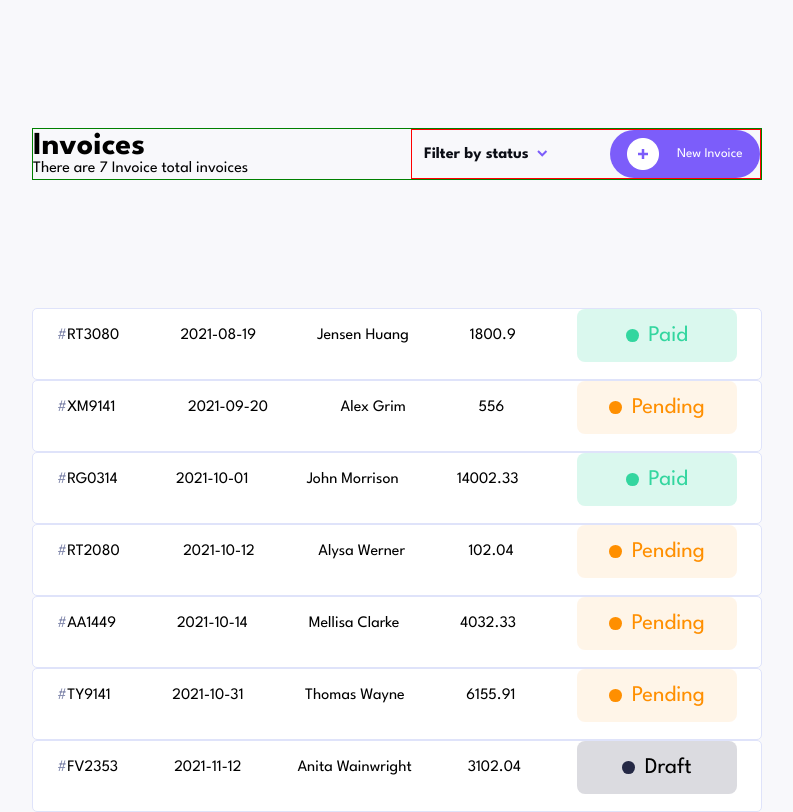
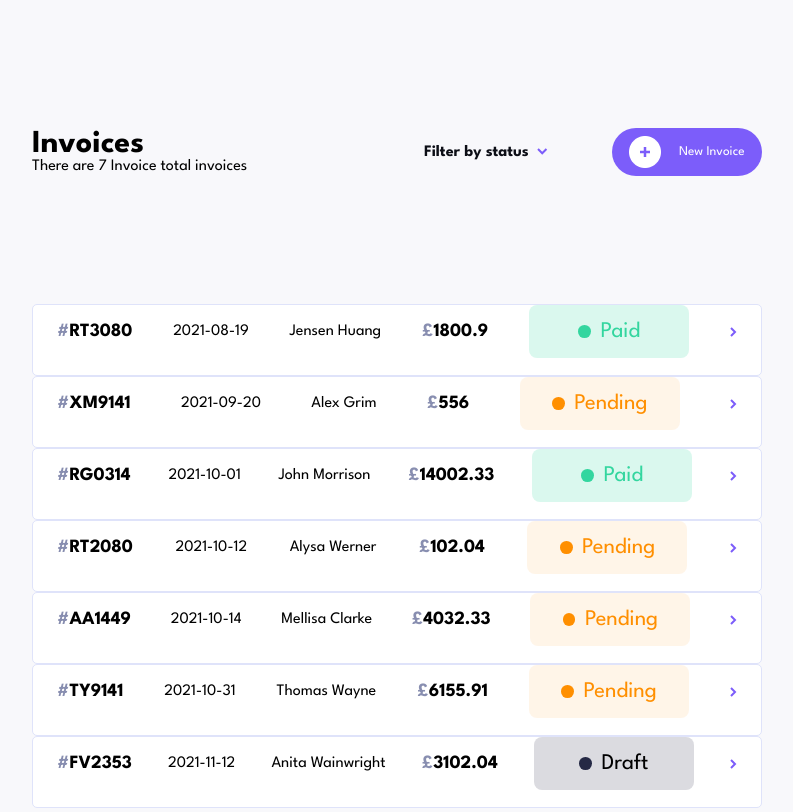
Before and after one commit to Magnus-kutuson/Invoice-App, an Angular app: page / in a window 1280 px wide. Shown: the whole page, without its empty margins (243-1036 px from the left). Built offline with nearby package versions, Linux system fonts and the light colour scheme.

Commit message:
integrate header component into invoice display; update styles and structure for improved layout

```diff
--- a/src/app/app.component.html
+++ b/src/app/app.component.html
@@ -1,3 +1,3 @@
-<app-header></app-header>
+<!-- <app-header></app-header> -->
 <app-invoice></app-invoice>
 <!-- <router-outlet /> -->
--- a/src/app/component/header/header.component.css
+++ b/src/app/component/header/header.component.css
@@ -3,7 +3,6 @@
     width: 730px;
     justify-content: space-between;
     align-items: center;
-    border: 1px solid green;
     margin: 8rem auto;
 
 }
@@ -15,7 +14,6 @@
     display: flex;
     justify-content: space-between;
     align-items: center;
-    border: 1px solid red;
 }
 
 button{
--- a/src/app/component/invoice/invoice.component.html
+++ b/src/app/component/invoice/invoice.component.html
@@ -1,9 +1,13 @@
-<div class="invoice-container"  *ngFor="let dataList of data">
+<div>
+    <app-header></app-header>
+    <div class="invoice-container"  *ngFor="let dataList of data">
         <div class="invoice-content">
-            <p><span>#</span>{{ dataList.id }}</p>
+            <h3><span>#</span>{{ dataList.id }}</h3>
             <p>{{ dataList.paymentDue }}</p>
             <p>{{ dataList.clientName }}</p>
-            <p>{{ dataList.total }}</p>
+            <h3><span>&#163;</span>{{ dataList.total }}</h3>
            <app-badge [status]="dataList.status">{{ dataList.status }}</app-badge>
+           <img src="../../../assets/images/arrow-right.svg" alt="arrow-right">
         </div>
 </div>
+</div>
--- a/src/app/component/invoice/invoice.component.ts
+++ b/src/app/component/invoice/invoice.component.ts
@@ -2,11 +2,12 @@ import { Component } from '@angular/core';
 import { DataServiceService } from '../shared/data-service.service';
 import { CommonModule } from '@angular/common';
 import { BadgeComponent } from '../badge/badge.component';
+import { HeaderComponent } from '../header/header.component';
 
 @Component({
   selector: 'app-invoice',
   standalone: true,
-  imports: [CommonModule, BadgeComponent],
+  imports: [CommonModule, BadgeComponent, HeaderComponent],
   templateUrl: './invoice.component.html',
   styleUrl: './invoice.component.css'
 })
```
